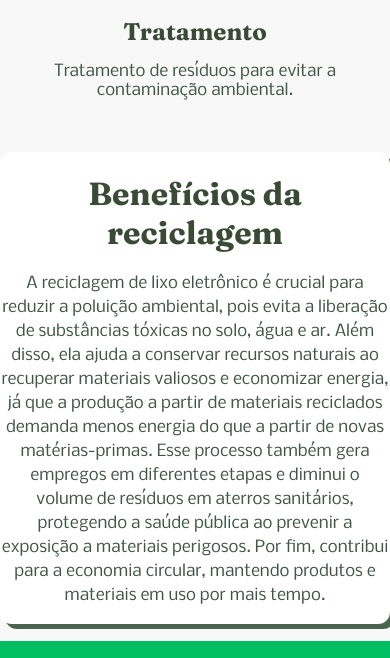
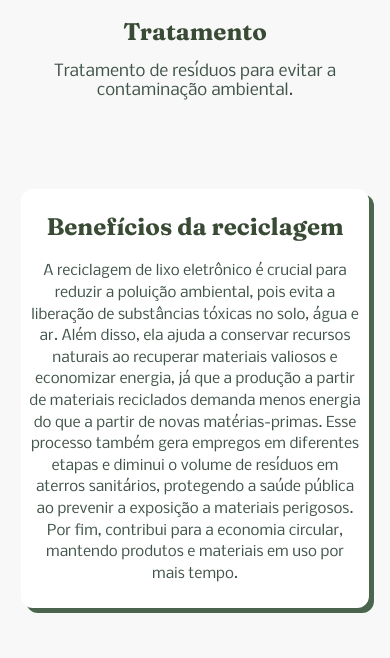
Before and after one commit to BeatrizBronca/DescarteTech, a plain HTML site: page main.html in a window 390 px wide. Shown: the part 9475-10133 px from the top of the page. Drawn offline with Linux system fonts and the light colour scheme; a web font is replaced by a local one.

Commit message:
Update menu.css

```diff
--- a/CSS/menu.css
+++ b/CSS/menu.css
@@ -515,20 +515,22 @@ h2{
     }
 }
 
+
 .container2 {
     display: flex;
     justify-content: center;
     align-items: center;
-    height: 60vh;
+    height: 60vh; /* Responsivo com base na altura da viewport */
+    padding: 10px; /* Adiciona espaçamento em dispositivos pequenos */
 }
 
 /* Estilizando a caixa de conteúdo */
 .content-box {
     background-color: #fff;
-    padding: 50px;
+    padding: 3vw; /* Usa viewport width para ajuste responsivo */
     border-radius: 12px;
     box-shadow: 5px 5px 0px #4A644E;
-    max-width: 600px;
+    max-width: 90%; /* Usa porcentagem para largura responsiva */
     text-align: center;
 }
 
@@ -541,24 +543,34 @@ h2{
 
 /* Estilizando o texto */
 .content-box p {
-    font-size: 1em;
+    font-size: 1.2em; /* Aumenta um pouco o tamanho da fonte para melhor legibilidade */
     color: #405449;
     margin-top: 10px;
     line-height: 1.5em;
 }
 
-
+/* Media query para telas menores */
 @media (max-width: 768px) {
     .content-box {
-        width: 95%; /* Ajusta a largura em telas menores */
-        padding: 20px; /* Reduz o padding para se adaptar melhor */
+        padding: 5vw; /* Ajusta o padding para telas menores */
+    }
+    .content-box h1 {
+        font-size: 1.8em; /* Ajusta o tamanho da fonte */
+    }
+    .content-box p {
+        font-size: 1em;
     }
 }
 
 @media (max-width: 480px) {
     .content-box {
-        width: 100%; /* Ajusta a largura para preencher a tela em dispositivos muito pequenos */
-        padding: 0.5px; /* Reduz ainda mais o padding */
+        padding: 2vw; /* Ajusta ainda mais o padding para telas muito pequenas */
+    }
+    .content-box h1 {
+        font-size: 1.5em; /* Reduz o tamanho do título */
+    }
+    .content-box p {
+        font-size: 0.9em; /* Reduz o tamanho do texto para caber melhor em telas pequenas */
     }
 }
 
```
